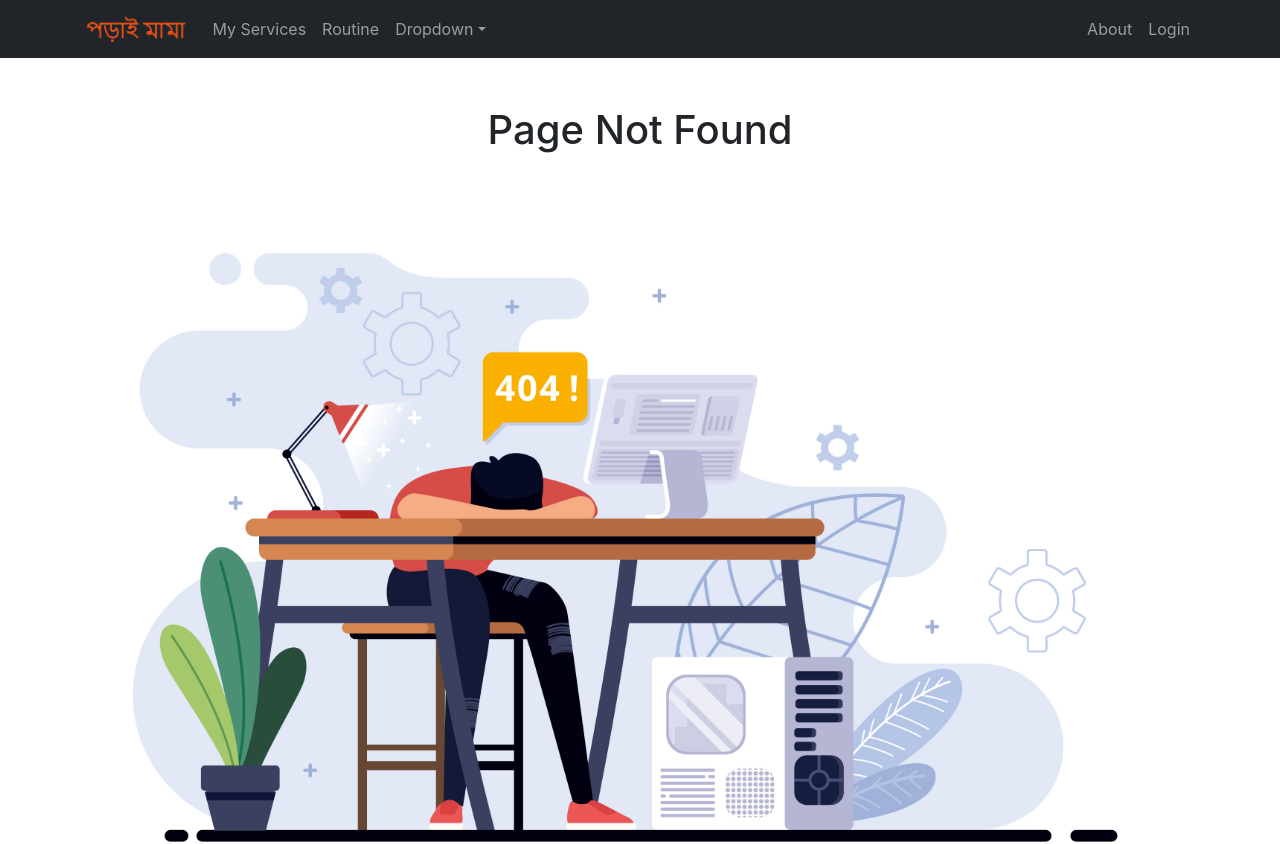
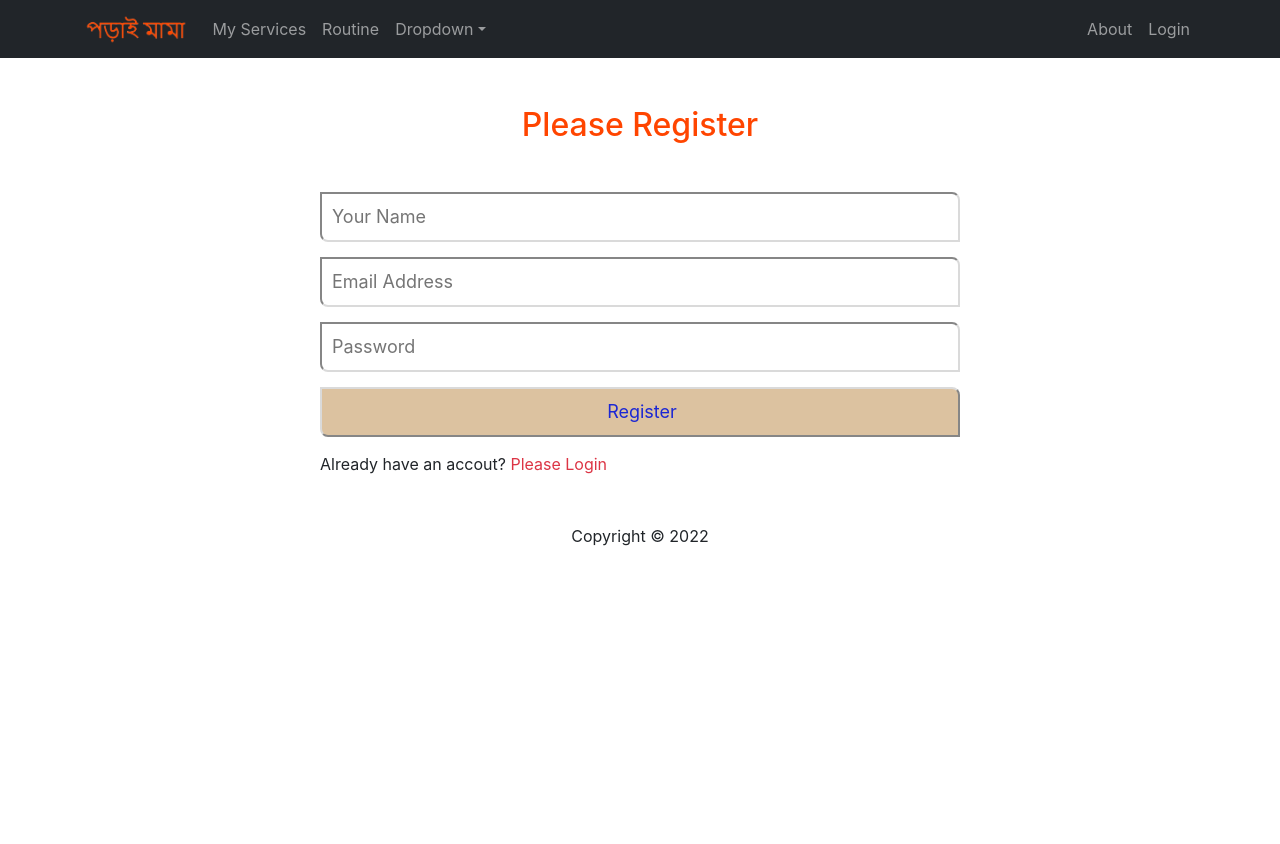
Before and after one commit to MehruzSaif/porai-mama-react-app, a React (Create React App) app: page /register in a window 1280 px wide. Before the commit this address had no page. Shown: the top 844 px of the page. After the commit the page ends 800 px from the top, so only its background shows below. Built offline with nearby package versions, Linux system fonts and the light colour scheme.

Commit message:
added Register component and form

```diff
--- a/src/App.js
+++ b/src/App.js
@@ -3,6 +3,7 @@
 import About from './Pages/About/About';
 import Home from './Pages/Home/Home/Home';
 import Login from './Pages/Login/Login/Login';
+import Register from './Pages/Login/Register/Register';
 import ServiceDetail from './Pages/ServiceDetail/ServiceDetail';
 import Footer from './Pages/Shared/Footer/Footer';
 import Header from './Pages/Shared/Header/Header';
@@ -18,7 +19,10 @@
         <Route path='/service/:serviceId' element={<ServiceDetail></ServiceDetail>}></Route>
         <Route path='/about' element={<About></About>}></Route>
         <Route path='/login' element={<Login></Login>}></Route>
+        <Route path='/register' element={<Register></Register>}></Route>
+
         <Route path='*' element={<NotFound></NotFound>}></Route>
+
       </Routes>
       <Footer></Footer>
     </div>
--- a/src/Pages/Login/Login/Login.js
+++ b/src/Pages/Login/Login/Login.js
@@ -1,6 +1,6 @@
 import React, { useRef } from 'react';
 import { Button, Form } from 'react-bootstrap';
-import { useNavigate } from 'react-router-dom';
+import { Link, useNavigate } from 'react-router-dom';
 import './Login.css';
 
 const Login = () => {
@@ -44,7 +44,7 @@
                 </Button>
             </Form>
 
-            <p>New to পড়াই মামা? <span className='text-danger' onClick={navigateRegister}>Please Register</span></p>
+            <p>New to পড়াই মামা? <Link to='/register' className='text-danger text-decoration-none' onClick={navigateRegister}>Please Register</Link></p>
         </div>
     );
 };
--- a/src/Pages/Login/Register/Register.css
+++ b/src/Pages/Login/Register/Register.css
@@ -0,0 +1,28 @@
+.register-form {
+    margin: 0 auto;
+    width: 50%;
+}
+
+.register-form input {
+    display: block;
+    width: 100%;
+    height: 50px;
+    padding-left: 10px;
+    font-size: 18px;
+    margin-bottom: 15px;
+    border-radius: 0px 8px;
+    border-color: rgb(218, 218, 218);
+}
+
+.register-title {
+    color: orangered;
+}
+
+.register-btn {
+    background-color: rgb(220, 194, 160);
+    color: rgb(27, 39, 212);
+}
+
+.register-btn:hover {
+    background-color: orange;
+}
--- a/src/Pages/Login/Register/Register.js
+++ b/src/Pages/Login/Register/Register.js
@@ -1,9 +1,31 @@
 import React from 'react';
+import { Link, useNavigate } from 'react-router-dom';
+import './Register.css';
 
 const Register = () => {
+    const navigate = useNavigate();
+
+    const navigateLogin = () => {
+        navigate('/login');
+    }
+
+    const handleRegister = event => {
+        event.preventDefault();
+    }
+
     return (
-        <div>
-            <h2>Please Register</h2>
+        <div className='register-form'>
+            <h2 style={{ textAlign: 'center' }} className='my-5 register-title'>Please Register</h2>
+            <form onSubmit={handleRegister}>
+                <input type="text" name="" id="" placeholder='Your Name' required />
+
+                <input type="email" name="email" id="1" placeholder='Email Address' required />
+
+                <input type="password" name="" id="2" placeholder='Password' required />
+                <input className='register-btn' type="submit" value="Register" />
+            </form>
+
+            <p>Already have an accout? <Link to='/login' className='text-danger text-decoration-none' onClick={navigateLogin}>Please Login</Link></p>
         </div>
     );
 };
```
